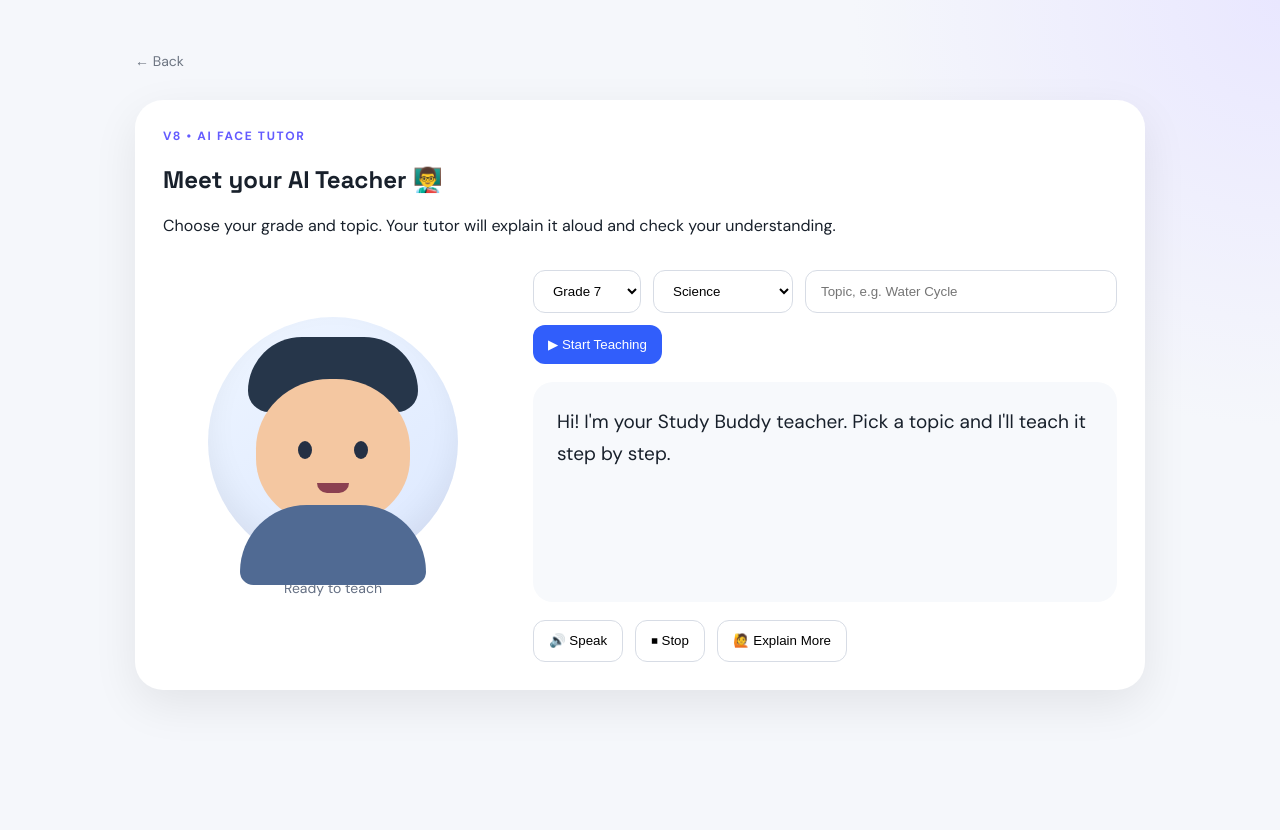
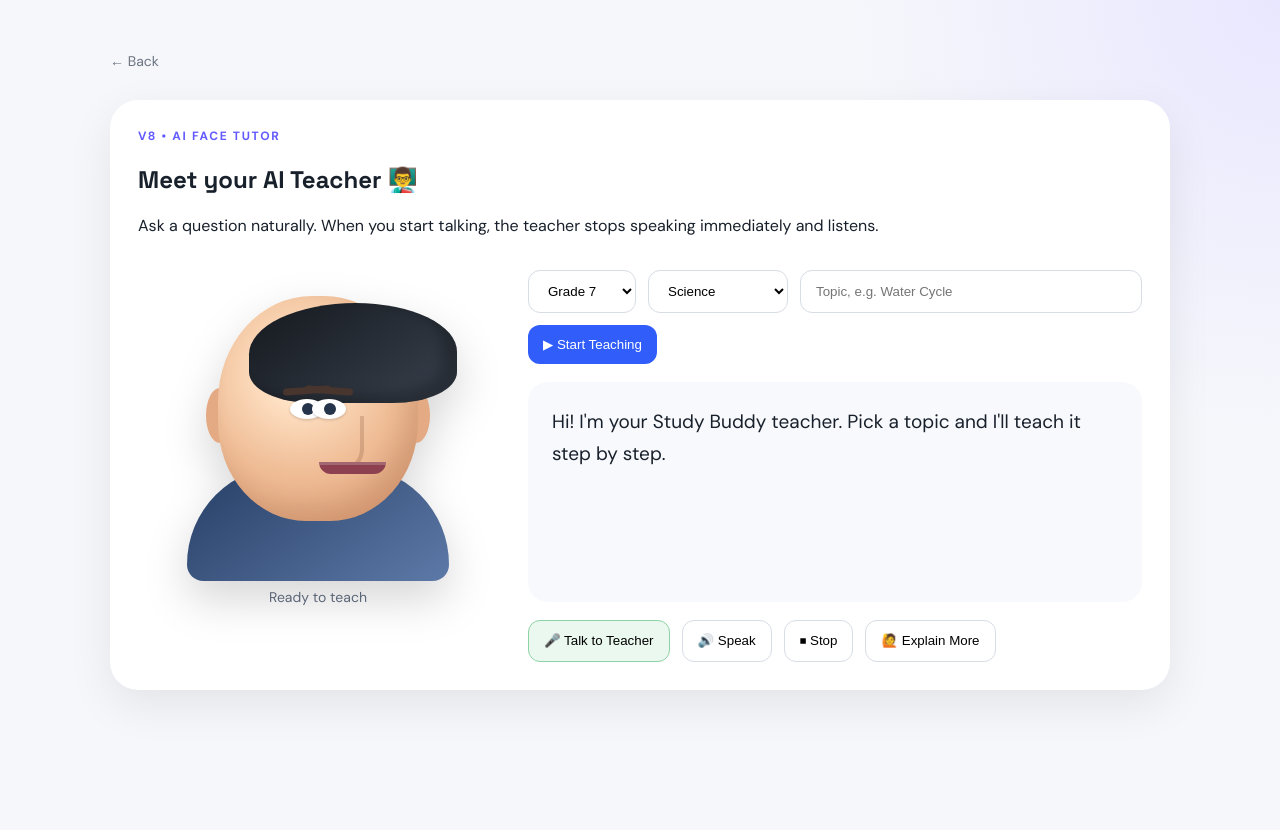
Before and after one commit to chakrabortysambit39-code/study-buddy, a Flask app: page /ai-face in a window 1280 px wide. Run offline with Flask 3, Linux system fonts and the light colour scheme; some libraries are stand-ins or nearby versions.

Commit message:
V8 improve AI tutor voice interruption

```diff
--- a/templates/ai_face.html
+++ b/templates/ai_face.html
@@ -5,24 +5,39 @@
 <title>AI Face Tutor • Study Buddy</title>
 <link rel="stylesheet" href="{{ url_for('static', filename='css/style.css') }}">
 <style>
-.face-shell{max-width:1050px;margin:30px auto;padding:20px}.face-card{background:#fff;border-radius:28px;padding:28px;box-shadow:0 15px 45px rgba(0,0,0,.08)}
-.tutor-stage{display:grid;grid-template-columns:340px 1fr;gap:30px;align-items:center}.avatar-wrap{text-align:center}.avatar{width:250px;height:250px;margin:auto;border-radius:50%;background:linear-gradient(145deg,#eef5ff,#dce8ff);position:relative;box-shadow:inset 0 -15px 30px rgba(0,0,0,.06)}
-.hair{position:absolute;left:40px;top:20px;width:170px;height:75px;background:#26364a;border-radius:90px 90px 35px 35px}.face{position:absolute;left:48px;top:62px;width:154px;height:145px;background:#f4c7a1;border-radius:48% 48% 45% 45%}.eye{position:absolute;top:62px;width:14px;height:18px;background:#243044;border-radius:50%}.eye.l{left:42px}.eye.r{right:42px}.mouth{position:absolute;left:61px;bottom:31px;width:32px;height:10px;border-radius:0 0 30px 30px;background:#8b4050;transition:.15s}.avatar.speaking .mouth{height:25px;border-radius:50%;animation:talk .22s infinite alternate}.avatar.speaking{animation:bob 1s infinite alternate}.shoulders{position:absolute;bottom:-18px;left:32px;width:186px;height:80px;border-radius:100px 100px 20px 20px;background:#506a93}
-@keyframes talk{to{transform:scaleY(.55)}}@keyframes bob{to{transform:translateY(-4px)}}
-.lesson-box{min-height:220px;background:#f7f9fc;border-radius:20px;padding:24px}.lesson-text{font-size:19px;line-height:1.7;white-space:pre-wrap}.controls{display:flex;gap:12px;flex-wrap:wrap;margin-top:18px}.controls button,.controls select,.controls input{padding:12px 15px;border-radius:12px;border:1px solid #d7dce5;background:#fff}.primary{background:#315efb!important;color:white;border:0!important;cursor:pointer}.status{margin-top:12px;font-size:14px;color:#657084}
-@media(max-width:800px){.tutor-stage{grid-template-columns:1fr}.avatar{width:210px;height:210px}.face{transform:scale(.85);transform-origin:top left}.hair{transform:scale(.85);transform-origin:top left}.shoulders{transform:scale(.85);transform-origin:bottom left}}
+.face-shell{max-width:1100px;margin:30px auto;padding:20px}.face-card{background:#fff;border-radius:28px;padding:28px;box-shadow:0 15px 45px rgba(0,0,0,.08)}
+.tutor-stage{display:grid;grid-template-columns:360px 1fr;gap:30px;align-items:center}.avatar-wrap{text-align:center}
+.avatar{width:270px;height:300px;margin:auto;position:relative;filter:drop-shadow(0 18px 22px rgba(0,0,0,.16))}
+.head{position:absolute;left:35px;top:20px;width:200px;height:225px;border-radius:47% 47% 44% 44%;background:radial-gradient(circle at 40% 35%,#ffe1c4 0 16%,#efbd96 52%,#d99670 100%);box-shadow:inset -12px -16px 22px rgba(100,50,20,.12)}
+.hair{position:absolute;left:31px;top:7px;width:208px;height:100px;background:linear-gradient(145deg,#15191f,#39414d);border-radius:58% 55% 35% 35%;z-index:3;box-shadow:inset -15px -8px 12px rgba(0,0,0,.25)}
+.ear{position:absolute;top:112px;width:28px;height:55px;border-radius:50%;background:#e4aa83}.ear.l{left:23px}.ear.r{right:23px}
+.eye{position:absolute;top:103px;width:34px;height:20px;background:#fff;border-radius:50%;box-shadow:0 1px 3px rgba(0,0,0,.18);z-index:4}.eye.l{left:72px}.eye.r{right:72px}.eye:after{content:'';position:absolute;left:12px;top:4px;width:12px;height:12px;background:#25344a;border-radius:50%}
+.brow{position:absolute;top:91px;width:48px;height:7px;background:#47352e;border-radius:8px;z-index:4}.brow.l{left:65px;transform:rotate(-4deg)}.brow.r{right:65px;transform:rotate(4deg)}
+.nose{position:absolute;left:118px;top:120px;width:28px;height:58px;border-right:4px solid rgba(120,70,45,.22);border-bottom:5px solid rgba(120,70,45,.22);border-radius:0 0 25px 0;z-index:4}
+.mouth{position:absolute;left:101px;bottom:47px;width:67px;height:12px;border-radius:0 0 40px 40px;background:#8c4050;z-index:4;transition:.12s;box-shadow:inset 0 3px 0 rgba(255,255,255,.2)}
+.avatar.speaking .mouth{height:30px;border-radius:50%;animation:talk .18s infinite alternate}.avatar.speaking .head{animation:bob 1s infinite alternate}
+.body{position:absolute;left:4px;bottom:-5px;width:262px;height:115px;border-radius:120px 120px 20px 20px;background:linear-gradient(145deg,#253e65,#5d79a7);z-index:-1}
+@keyframes talk{to{transform:scaleY(.45)}}@keyframes bob{to{transform:translateY(-3px)}}
+.lesson-box{min-height:220px;background:#f7f9fc;border-radius:20px;padding:24px}.lesson-text{font-size:19px;line-height:1.7;white-space:pre-wrap}.controls{display:flex;gap:12px;flex-wrap:wrap;margin-top:18px}.controls button,.controls select,.controls input{padding:12px 15px;border-radius:12px;border:1px solid #d7dce5;background:#fff}.primary{background:#315efb!important;color:white;border:0!important;cursor:pointer}.talk-btn{background:#eaf8ef!important;border-color:#8ed3a5!important;cursor:pointer}.status{margin-top:12px;font-size:14px;color:#657084}.transcript{margin-top:10px;color:#536070;font-style:italic;min-height:22px}
+@media(max-width:800px){.tutor-stage{grid-template-columns:1fr}.avatar{transform:scale(.88);margin-bottom:-30px}}
 </style></head>
-<body><main class="face-shell"><a class="back-link" href="{{ url_for('home') }}">← Back</a><section class="face-card"><p class="eyebrow">V8 • AI FACE TUTOR</p><h1>Meet your AI Teacher 👨‍🏫</h1><p>Choose your grade and topic. Your tutor will explain it aloud and check your understanding.</p>
-<div class="tutor-stage"><div class="avatar-wrap"><div id="avatar" class="avatar"><div class="hair"></div><div class="face"><span class="eye l"></span><span class="eye r"></span><span class="mouth"></span></div><div class="shoulders"></div></div><div id="status" class="status">Ready to teach</div></div>
+<body><main class="face-shell"><a class="back-link" href="{{ url_for('home') }}">← Back</a><section class="face-card"><p class="eyebrow">V8 • AI FACE TUTOR</p><h1>Meet your AI Teacher 👨‍🏫</h1><p>Ask a question naturally. When you start talking, the teacher stops speaking immediately and listens.</p>
+<div class="tutor-stage"><div class="avatar-wrap"><div id="avatar" class="avatar"><div class="body"></div><div class="ear l"></div><div class="ear r"></div><div class="head"><div class="hair"></div><span class="brow l"></span><span class="brow r"></span><span class="eye l"></span><span class="eye r"></span><span class="nose"></span><span class="mouth"></span></div></div><div id="status" class="status">Ready to teach</div><div id="transcript" class="transcript"></div></div>
 <div><div class="controls"><select id="grade">{% for g in range(1,13) %}<option value="{{g}}" {% if g==7 %}selected{% endif %}>Grade {{g}}</option>{% endfor %}</select><select id="subject"><option>Science</option><option>Maths</option><option>English</option><option>French</option><option>Social Science</option><option>Computer</option></select><input id="topic" placeholder="Topic, e.g. Water Cycle" style="flex:1;min-width:210px"><button class="primary" onclick="startLesson()">▶ Start Teaching</button></div>
 <div class="lesson-box" style="margin-top:18px"><div id="lesson" class="lesson-text">Hi! I'm your Study Buddy teacher. Pick a topic and I'll teach it step by step.</div></div>
-<div class="controls"><button onclick="speakCurrent()">🔊 Speak</button><button onclick="stopSpeaking()">⏹ Stop</button><button onclick="askNext()">🙋 Explain More</button></div></div></div></section></main>
+<div class="controls"><button class="talk-btn" id="talkBtn" onclick="startListening()">🎤 Talk to Teacher</button><button onclick="speakCurrent()">🔊 Speak</button><button onclick="stopSpeaking()">⏹ Stop</button><button onclick="askNext()">🙋 Explain More</button></div></div></div></section></main>
 <script>
 let currentText='';
-const avatar=document.getElementById('avatar'),statusEl=document.getElementById('status'),lesson=document.getElementById('lesson');
-function speak(text){if(!text)return; speechSynthesis.cancel(); const u=new SpeechSynthesisUtterance(text); u.rate=.94; u.pitch=1.02; u.onstart=()=>{avatar.classList.add('speaking');statusEl.textContent='Teaching… 🔊'};u.onend=()=>{avatar.classList.remove('speaking');statusEl.textContent='Ready for your question'};u.onerror=()=>{avatar.classList.remove('speaking');statusEl.textContent='Voice unavailable — you can still read the lesson'};speechSynthesis.speak(u)}
-function speakCurrent(){speak(currentText)} function stopSpeaking(){speechSynthesis.cancel();avatar.classList.remove('speaking');statusEl.textContent='Paused'}
-async function call(url,body){statusEl.textContent='Preparing your lesson…';const r=await fetch(url,{method:'POST',headers:{'Content-Type':'application/json'},body:JSON.stringify(body)});const d=await r.json();if(!r.ok)throw new Error(d.error||'Something went wrong');return d}
-async function startLesson(){const topic=document.getElementById('topic').value.trim();if(!topic){alert('Enter a topic first.');return}try{const d=await call('/api/ai-face/lesson',{grade:document.getElementById('grade').value,subject:document.getElementById('subject').value,topic});currentText=d.answer;lesson.textContent=currentText;speak(currentText)}catch(e){statusEl.textContent=e.message;lesson.textContent=e.message}}
-async function askNext(){if(!currentText){return startLesson()}try{const d=await call('/api/ai-face/teach',{grade:document.getElementById('grade').value,subject:document.getElementById('subject').value,prompt:'Explain the lesson topic more deeply, using a different simple example, then ask me one question to check my understanding.'});currentText=d.answer;lesson.textContent=currentText;speak(currentText)}catch(e){statusEl.textContent=e.message}}
+let recognition=null;
+let listening=false;
+const avatar=document.getElementById('avatar'),statusEl=document.getElementById('status'),lesson=document.getElementById('lesson'),transcript=document.getElementById('transcript'),talkBtn=document.getElementById('talkBtn');
+function stopSpeaking(){if('speechSynthesis' in window)speechSynthesis.cancel();avatar.classList.remove('speaking');statusEl.textContent='Listening paused';}
+function speak(text){if(!text)return;stopSpeaking();const u=new SpeechSynthesisUtterance(text);u.rate=.94;u.pitch=1.02;u.onstart=()=>{avatar.classList.add('speaking');statusEl.textContent='Teaching… 🔊'};u.onend=()=>{avatar.classList.remove('speaking');statusEl.textContent='Ready for your question'};u.onerror=()=>{avatar.classList.remove('speaking');statusEl.textContent='Voice unavailable — you can still read the lesson'};speechSynthesis.speak(u)}
+function speakCurrent(){speak(currentText)}
+function setupRecognition(){const SR=window.SpeechRecognition||window.webkitSpeechRecognition;if(!SR)return null;const r=new SR();r.lang='en-IN';r.interimResults=true;r.continuous=false;r.maxAlternatives=1;r.onstart=()=>{listening=true;stopSpeaking();talkBtn.textContent='🛑 Listening…';statusEl.textContent='Listening — talk naturally 🎤';transcript.textContent='';};r.onresult=e=>{let text='';for(let i=e.resultIndex;i<e.results.length;i++){text+=e.results[i][0].transcript;if(e.results[i].isFinal){transcript.textContent='You: '+text;handleSpokenQuestion(text);}}};r.onerror=e=>{listening=false;talkBtn.textContent='🎤 Talk to Teacher';statusEl.textContent=e.error==='not-allowed'?'Microphone permission was blocked.':'Voice input error: '+e.error};r.onend=()=>{listening=false;talkBtn.textContent='🎤 Talk to Teacher';};return r}
+async function startListening(){if(!recognition)recognition=setupRecognition();if(!recognition){statusEl.textContent='Voice input is not supported in this browser. Try Chrome or Edge.';return}if(listening){recognition.stop();return}stopSpeaking();try{recognition.start()}catch(e){}}
+async function handleSpokenQuestion(text){if(!text.trim())return;stopSpeaking();try{const d=await call('/api/ai-face/teach',{grade:document.getElementById('grade').value,subject:document.getElementById('subject').value,prompt:text});currentText=d.answer;lesson.textContent=currentText;speak(currentText)}catch(e){statusEl.textContent=e.message;lesson.textContent=e.message}}
+async function call(url,body){statusEl.textContent='Thinking… 🤔';const r=await fetch(url,{method:'POST',headers:{'Content-Type':'application/json'},body:JSON.stringify(body)});const d=await r.json();if(!r.ok)throw new Error(d.error||'Something went wrong');return d}
+async function startLesson(){const topic=document.getElementById('topic').value.trim();if(!topic){alert('Enter a topic first.');return}stopSpeaking();try{const d=await call('/api/ai-face/lesson',{grade:document.getElementById('grade').value,subject:document.getElementById('subject').value,topic});currentText=d.answer;lesson.textContent=currentText;speak(currentText)}catch(e){statusEl.textContent=e.message;lesson.textContent=e.message}}
+async function askNext(){if(!currentText)return startLesson();stopSpeaking();try{const d=await call('/api/ai-face/teach',{grade:document.getElementById('grade').value,subject:document.getElementById('subject').value,prompt:'Continue teaching this topic more deeply. Use a different simple example, then ask me one question to check my understanding.'});currentText=d.answer;lesson.textContent=currentText;speak(currentText)}catch(e){statusEl.textContent=e.message}}
 </script></body></html>
```
